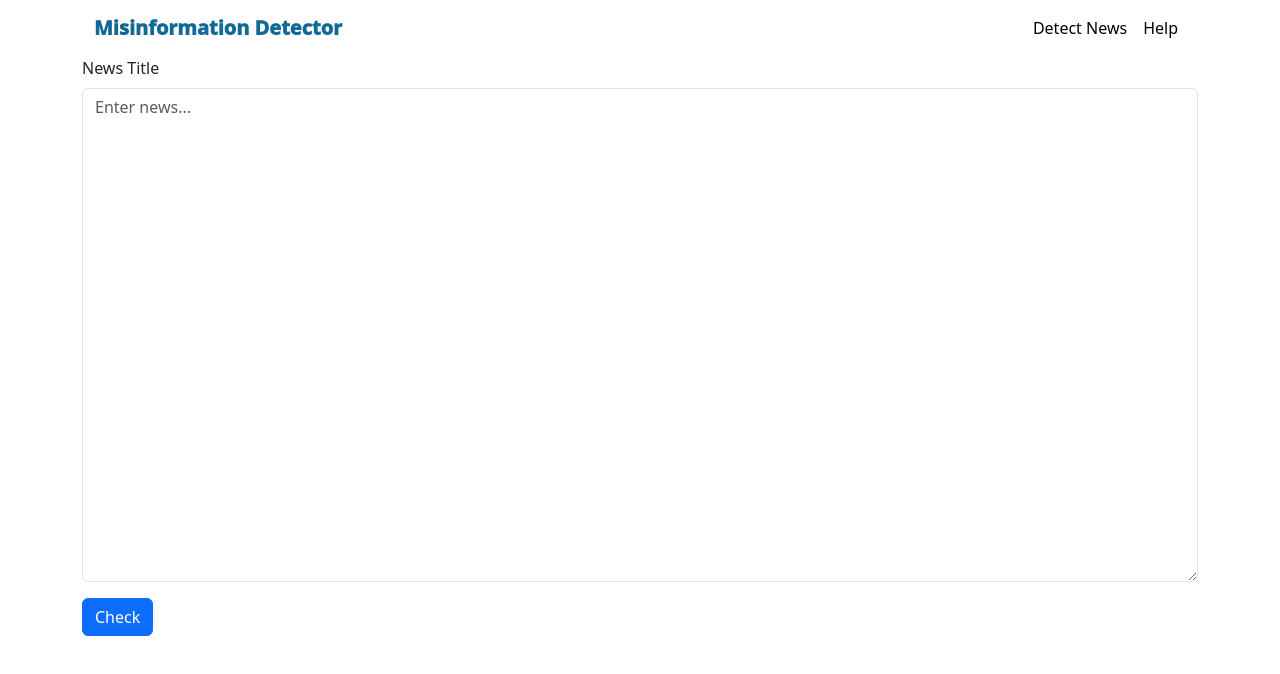
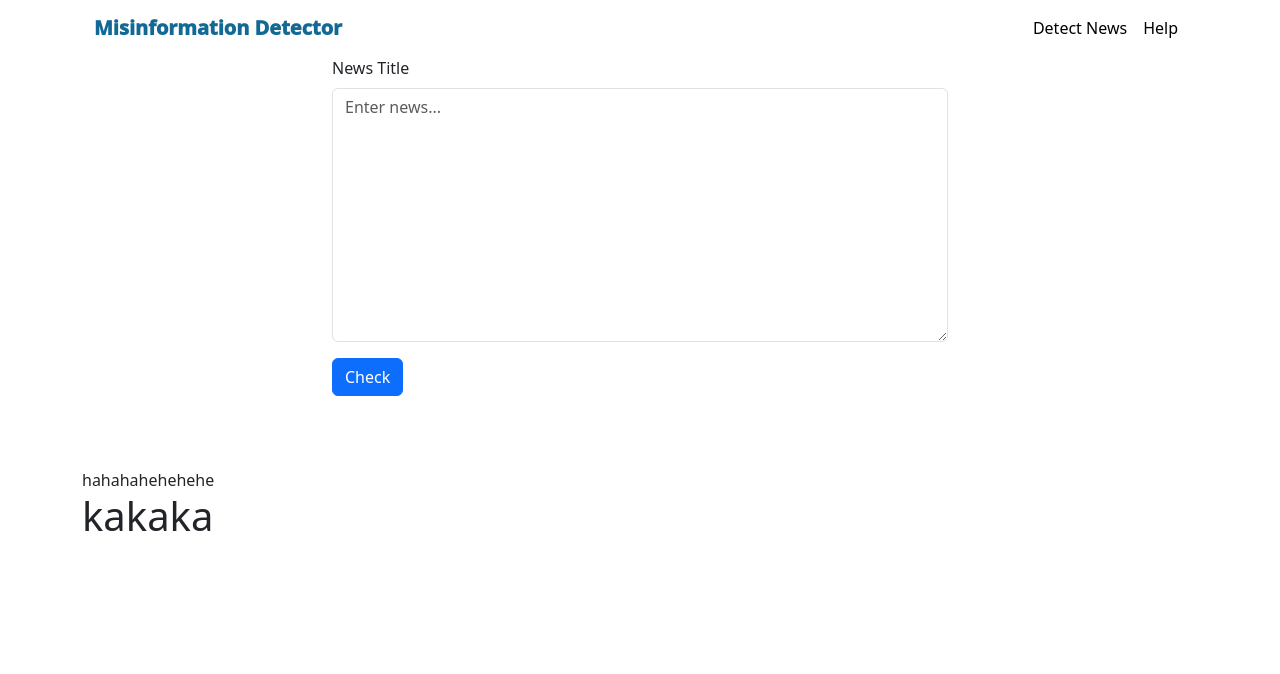
Before and after one commit to JohnnyTaiCK/FYP, a React (Create React App) app in the folder FYP/frontend/: page / in a window 1280 px wide. Shown: the top 674 px of the page. Built offline with nearby package versions, Linux system fonts and the light colour scheme.

Commit message:
23/3/2024 1:29

```diff
--- a/FYP/frontend/src/components/detectNews.js
+++ b/FYP/frontend/src/components/detectNews.js
@@ -1,5 +1,5 @@
 import { useState } from "react";
-import { Container, Form, Button, Stack } from 'react-bootstrap';
+import { Container, Form, Button } from 'react-bootstrap';
 import Axios from 'axios';
 import Header from "./header";
 
@@ -28,8 +28,8 @@ function DetectNews() {
 
   return (
     <>
-    <Header currentPage={2}/>
-    <Container fluid="lg" className="check-by-title-container">
+    <Header/>
+    <Container className="check-by-title-container" style={{width:'50%'}}>
         <Form onSubmit={handleSubmit}>
           <Form.Group className="mb-3">
             <Form.Label className='frm-opalq'>News Title</Form.Label>
@@ -38,7 +38,7 @@ function DetectNews() {
               type="text"
               placeholder="Enter news..."
               as="textarea"
-              rows={20}
+              rows={10}
               onChange={handleChange}
             />
           </Form.Group>
@@ -53,7 +53,7 @@ function DetectNews() {
         <br />
         <br />
         <br />
-        <br />
+        <span>hahaha</span><span>hehehehe</span><h1>kakaka</h1>
         {result}
       </Container>
     </>
--- a/FYP/frontend/src/components/header.js
+++ b/FYP/frontend/src/components/header.js
@@ -1,5 +1,5 @@
 import {React} from "react";
-import { Navbar, Container, Nav, NavDropdown } from 'react-bootstrap';
+import { Navbar, Container, Nav} from 'react-bootstrap';
 import  { LinkContainer } from 'react-router-bootstrap';
 
 function Header() {
@@ -13,7 +13,7 @@ function Header() {
                                 <span style={{fontWeight: 1000, color: '#136996'}}>Misinformation Detector</span>
                             </Navbar.Brand>
                         </LinkContainer>
-                        <Navbar.Toggle aria-controls="hearder-navbar" />
+                        <Navbar.Toggle/>
                         <Navbar.Collapse id="hearder-navbar" className="justify-content-end">
                             <Nav>
                                 <LinkContainer to='/'>
```
